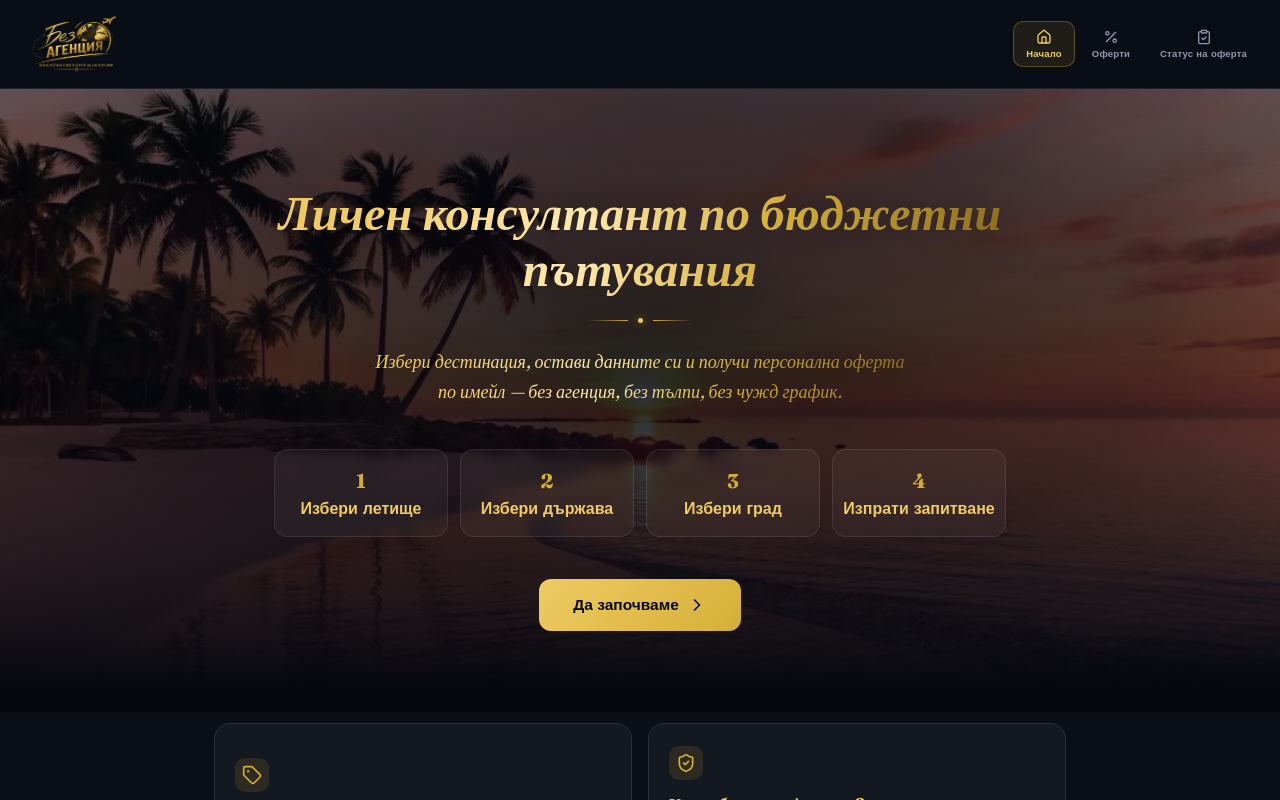
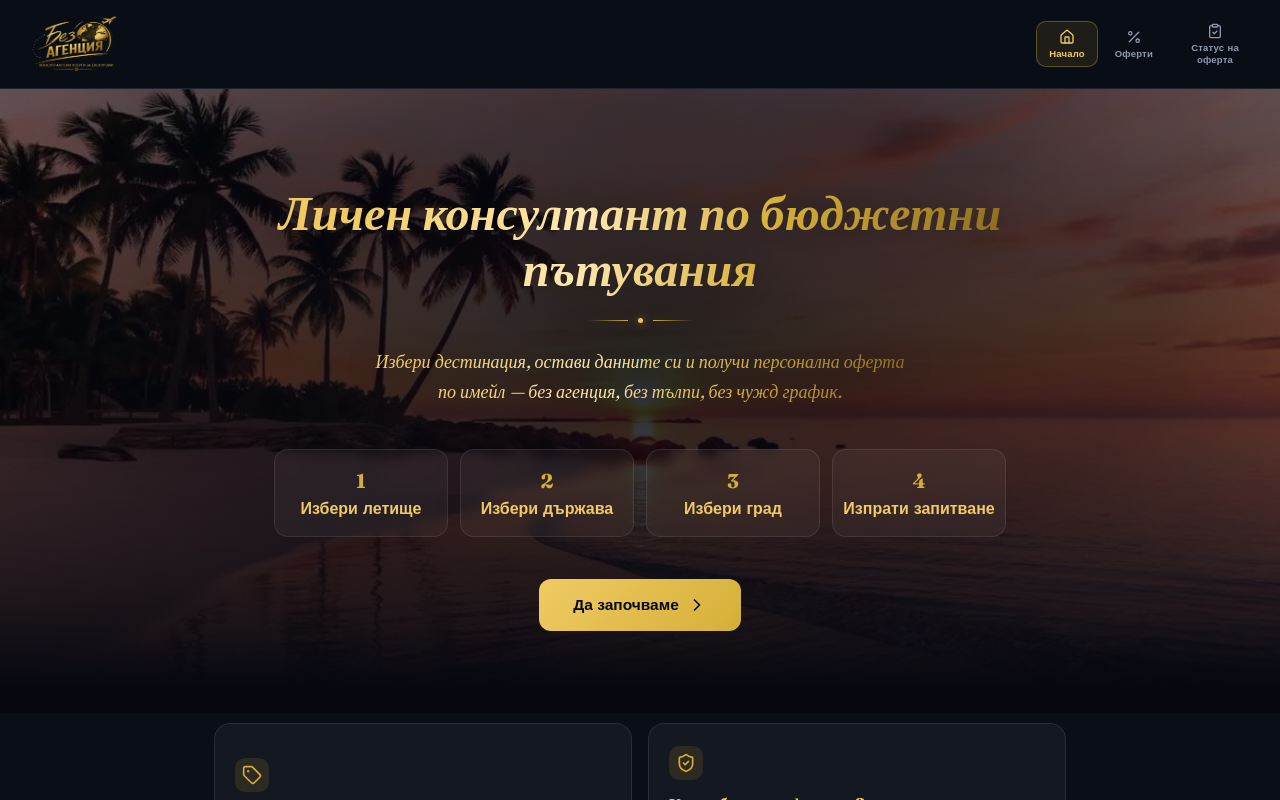
Before and after one commit to pgatov94/BezAgencia, a React (Vite) app: page / in a window 1280 px wide. Shown: the top 800 px of the page. Built offline with nearby package versions, Linux system fonts and the light colour scheme; no server answers; the database is empty.

Commit message:
Пренасяне на текста в горното меню

```diff
--- a/src/App.jsx
+++ b/src/App.jsx
@@ -3655,7 +3655,7 @@ function NavBtn({ active, onClick, icon, label }) {
       color: active ? PALETTE.goldBright : PALETTE.inkMuted, fontFamily: "Work Sans, sans-serif", cursor: "pointer", minWidth: 60,
     }}>
       {icon}
-      <span style={{ fontSize: icon ? 9.5 : 12.5, fontWeight: 600, letterSpacing: icon ? 0.2 : 0, whiteSpace: "nowrap" }}>{label}</span>
+      <span style={{ fontSize: icon ? 9.5 : 12.5, fontWeight: 600, letterSpacing: icon ? 0.2 : 0, textAlign: "center", lineHeight: 1.2, maxWidth: 64 }}>{label}</span>
     </button>
   );
 }
```
